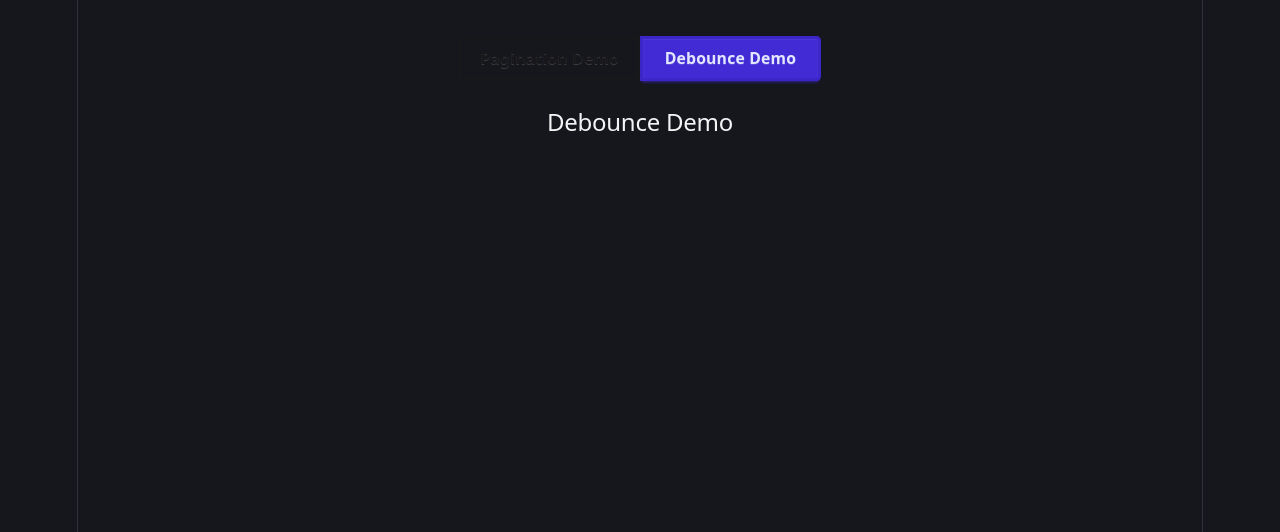
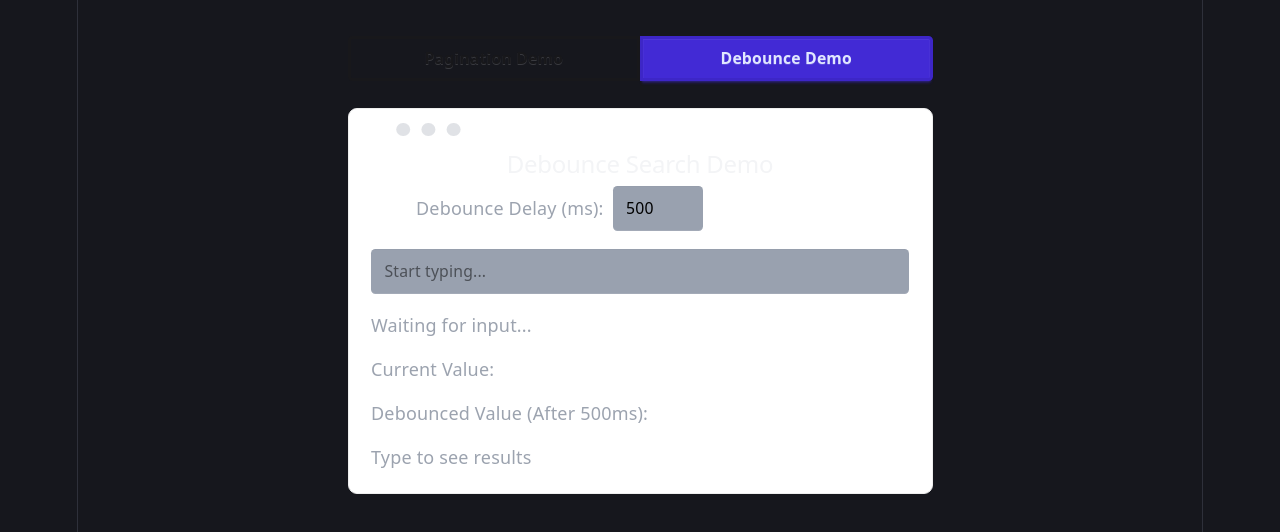
Before and after one commit to chadgarc/lab10.2CustomHooks, a React (Vite) app: page / in a window 1280 px wide. Both pictures are taken after a click on the button "Debounce Demo". Shown: the top 532 px of the page. Built offline with nearby package versions, Linux system fonts and the light colour scheme.

Commit message:
feat: implement debounce search functionality in DebounceDemo

```diff
--- a/src/components/Sections/DebouceDemo.tsx
+++ b/src/components/Sections/DebouceDemo.tsx
@@ -1,8 +1,56 @@
+import { useState } from 'react';
+import { useDebounce } from '../../hooks/useDebounce';
+import { useDataContext } from '../../context/DataContext';
 
 export function DebounceDemo() {
+
+    const { data } = useDataContext();
+
+    const [searchDelay, setSearchDelay] = useState(500);
+    const [searchTerm, setSearchTerm] = useState('');
+
+    const deboucedValue = useDebounce(searchTerm.trim(), searchDelay);
+
     return (
         <div>
-            <h2>Debounce Demo</h2>
+            {/* This is from DaisyUI, it's a mock browser added for design purposes only, it does not do anything */}
+            <div className="mockup-browser bg-base-100 w-130 mx-auto mt-5 px-5 pb-5 border border-base-300">
+                <div className="mockup-browser-toolbar">
+                </div>
+                <div className="flex flex-col w-full">
+                    <h2>Debounce Search Demo</h2>
+                    <div className="flex justify-start items-center gap-2 mb-4 ms-10">
+                        <p>Debounce Delay (ms):</p>
+                        <input
+                            type="number"
+                            value={searchDelay}
+                            onChange={(e) => setSearchDelay(Number(e.target.value))}
+                            className="input input-bordered w-20 bg-gray-400 text-black max-w-xs"
+                        />
+                    </div>
+                    <div className='flex flex-col justify-start gap-4 text-left'>
+                        <input
+                            type="text"
+                            placeholder="Start typing..."
+                            value={searchTerm}
+                            onChange={(e) => setSearchTerm(e.target.value)}
+                            className="input input-bordered bg-gray-400 text-black w-full"
+                        />
+                        {deboucedValue !== searchTerm ? <p>Typing...</p> : <p>Waiting for input...</p>}
+                        <p>Current Value: {searchTerm}</p>
+                        <p>Debounced Value (After {searchDelay}ms): {deboucedValue}</p>
+                        {deboucedValue.length <= 0 ? <p>Type to see results</p>: <div className='h-100 overflow-y-scroll'>
+                            {data.map((item, index) => {
+                                if (item.toLowerCase().includes(deboucedValue.toLowerCase())) {
+                                    return (
+                                        <div key={index}>{`${index + 1}. ${item}`}</div>
+                                    )
+                                }
+                            })}
+                        </div>}
+                    </div>
+                </div>
+            </div>
         </div>
     )
 }
```
Also changed, not shown: src/components/Sections/PaginationDemo.tsx (indentation only).
